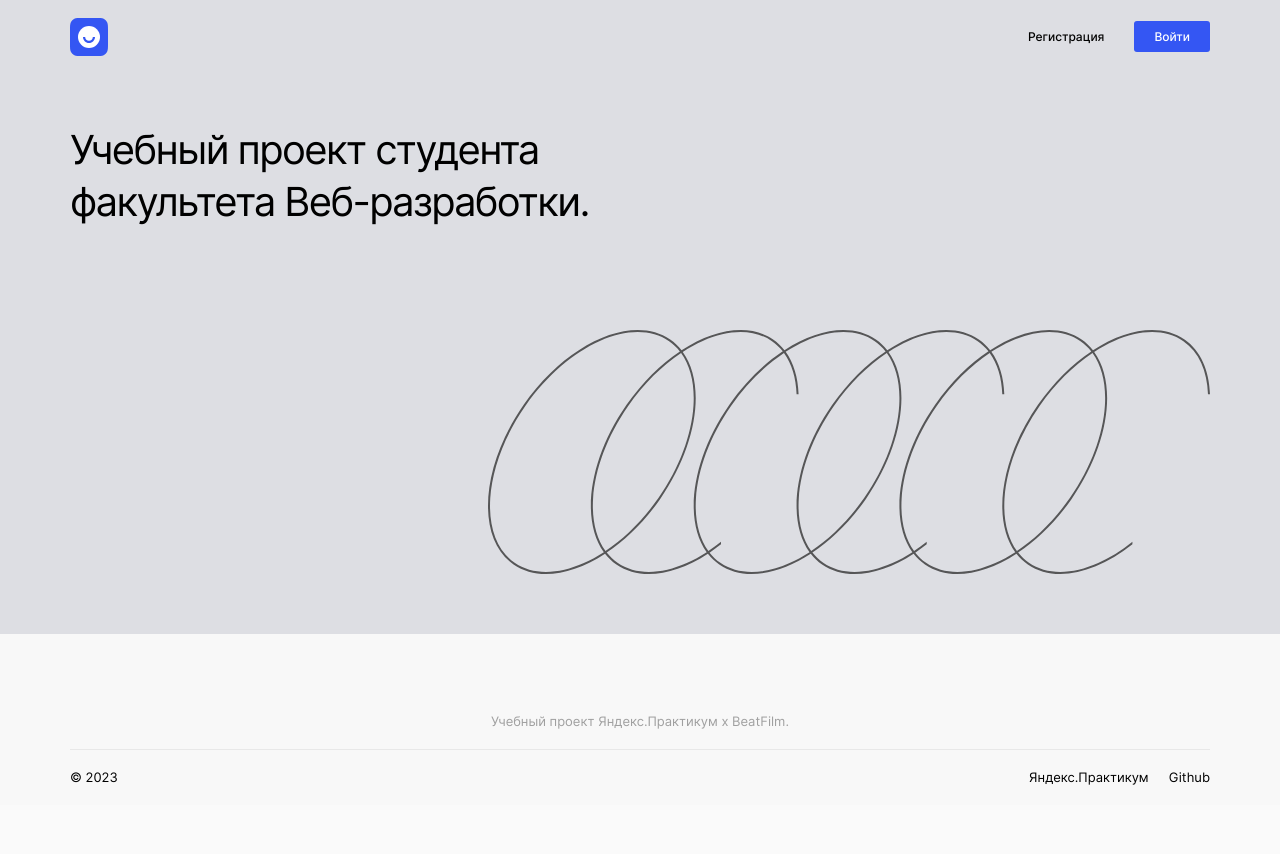
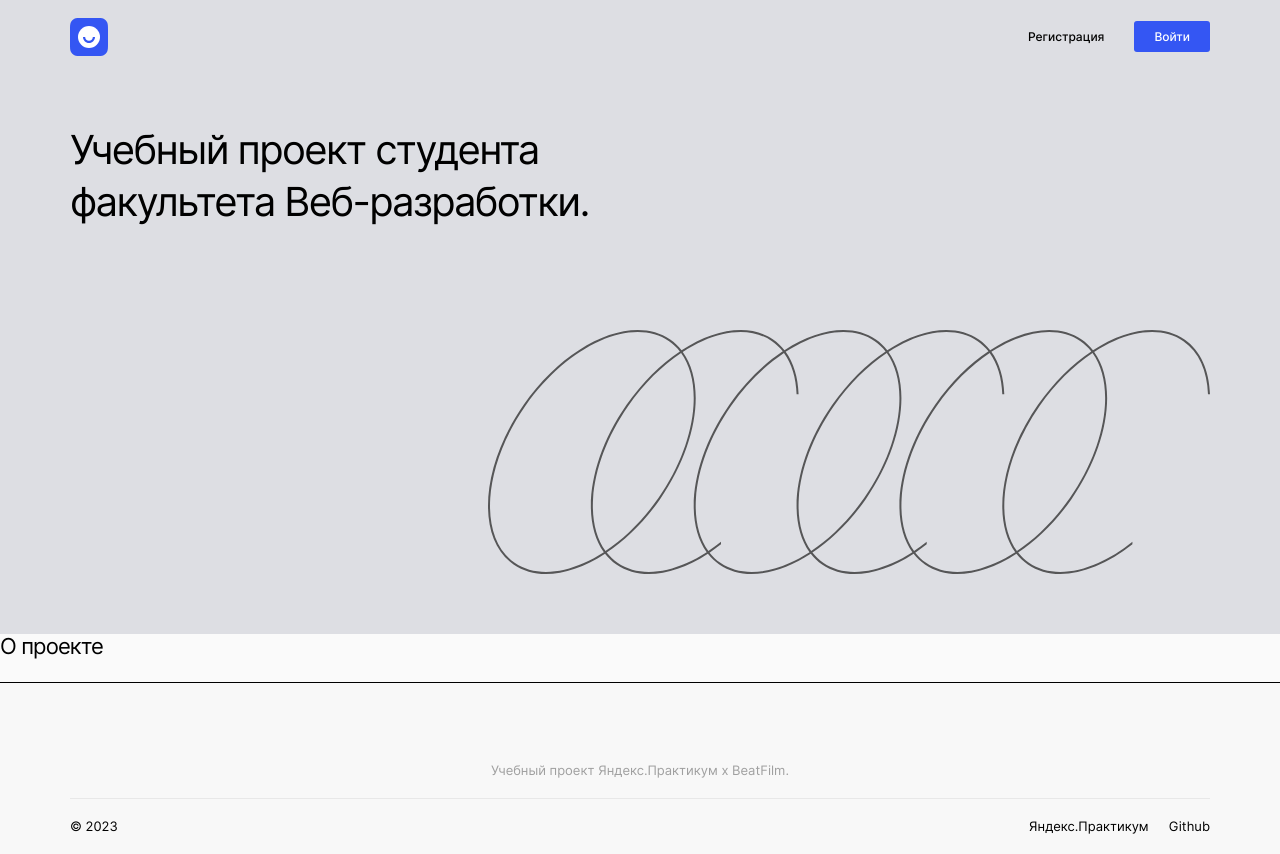
Before and after one commit to rastereo/movies-explorer-frontend, a React (Create React App) app: page / in a window 1280 px wide. Before the commit the page ends 805 px from the top, so only its background shows below. Built offline with nearby package versions, Linux system fonts and the light colour scheme.

Commit message:
feat: create navtab component

```diff
--- /dev/null
+++ b/src/blocks/nav-tab/nav-tab.css
@@ -0,0 +1,8 @@
+.nav-tab {
+  font-size: 22px;
+  font-weight: 400;
+  letter-spacing: -0.88px;
+  border-bottom: 1px solid var(--black);
+  margin: 0;
+  padding-bottom: 23px;
+}
--- a/src/components/Main/Main.jsx
+++ b/src/components/Main/Main.jsx
@@ -1,3 +1,4 @@
+import NavTab from './NavTab/NavTab';
 import Promo from './Promo/Promo';
 
 /**
@@ -9,6 +10,7 @@ function Main() {
   return (
     <main>
       <Promo />
+      <NavTab title="О проекте" />
     </main>
   );
 }
--- /dev/null
+++ b/src/components/Main/NavTab/NavTab.css
@@ -0,0 +1,3 @@
+/** Nav-tab **/
+
+@import url(../../../blocks/nav-tab/nav-tab.css);
--- /dev/null
+++ b/src/components/Main/NavTab/NavTab.jsx
@@ -0,0 +1,27 @@
+import PropTypes from 'prop-types';
+
+import './NavTab.css';
+
+/**
+ * Компонент с навигацией по странице «О проекте»..
+ * @param {object} props
+ * @returns {React.ReactElement} <Promo />
+ */
+function NavTab(props) {
+  const { title } = props;
+
+  return (
+    <h2 className="nav-tab">
+      {title}
+    </h2>
+  );
+}
+
+NavTab.propTypes = {
+  /**
+   * title String - Текст в заголовке h2.
+  */
+  title: PropTypes.string.isRequired,
+};
+
+export default NavTab;
```
